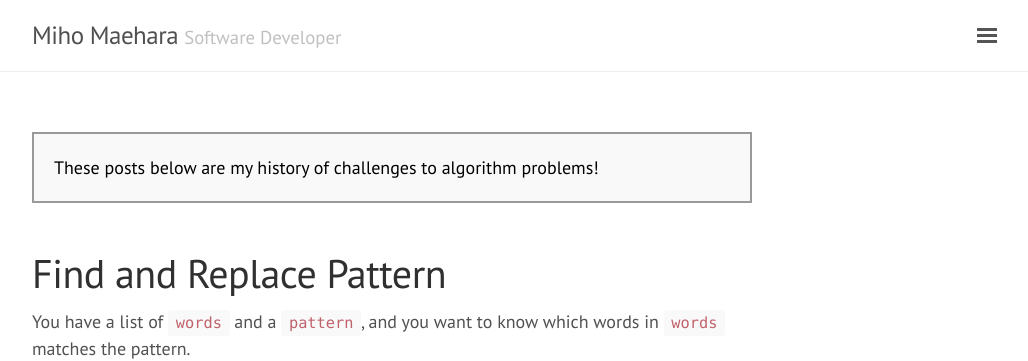
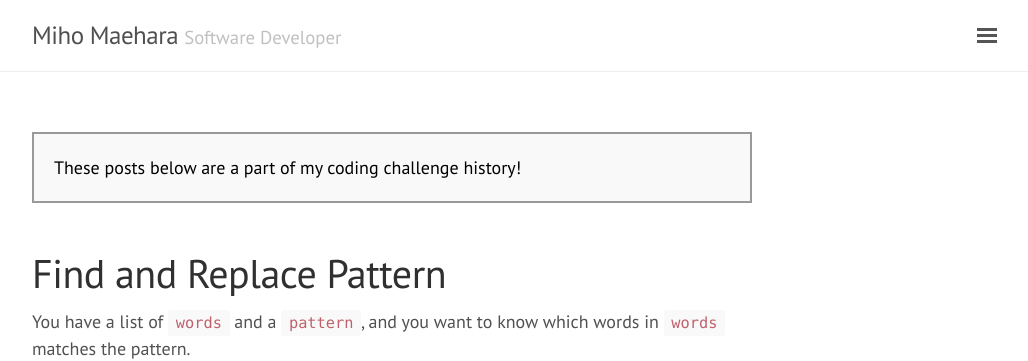
Before and after one commit to rami6/portfolio, a Jekyll site: the page built from algorithms/index.html, in a window 1280 px wide and 900 px high. Shown: the top 361 px of the window, without its empty margins (248-1276 px from the left). Built offline with Jekyll 4.4.1, drawn with Linux system fonts in a browser that asks for light colours; the list of posts is cut into pages by our own code.

Commit message:
Update description

```diff
--- a/algorithms/index.html
+++ b/algorithms/index.html
@@ -5,7 +5,7 @@ title: Algorithm
 
 {% if page.url == '/algorithms/' %}
 <div class="message" style="border: solid; border-color: #999999; border-width: 2pt; color: black; margin-bottom: 2.5em;">
-  These posts below are my history of challenges to algorithm problems!
+  These posts below are a part of my coding challenge history!
 </div>
 {% endif %}
 
```
